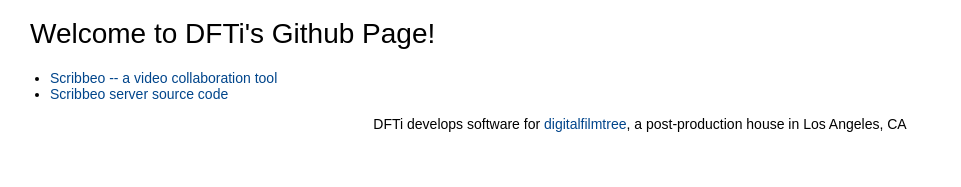
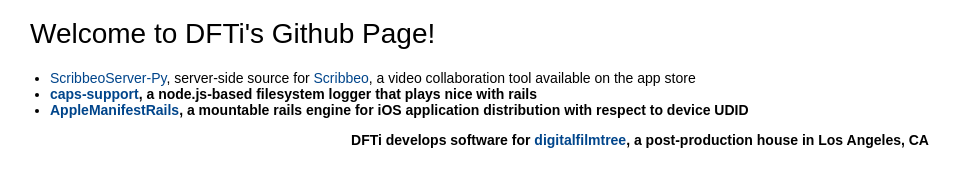
Before and after one commit to DFTi/dfti.github.io, a plain HTML site: page index.html in a window 1280 px wide. Shown: the part 155-342 px from the top of the page, without its empty margins (0-961 px from the left). Drawn offline with Linux system fonts and the light colour scheme.

Commit message:
update open source contributions

```diff
--- a/index.html
+++ b/index.html
@@ -13,8 +13,17 @@
     Welcome to DFTi's Github Page!
   </p>
   <ul>
-    <li><a href="http://scribbeo.com">Scribbeo -- a video collaboration tool</a></li>
-    <li><a href="https://github.com/DFTi/ScribbeoServer-Py">Scribbeo server source code</a></li>
+    <li>
+      <a href="https://github.com/DFTi/ScribbeoServer-Py">ScribbeoServer-Py</a>, server-side source for
+      <a href="http://scribbeo.com">Scribbeo</a>, a video collaboration tool available on the app store
+    </li>
+    <li>
+      <a href="https://github.com/DFTi/apple_manifest_rails"><b>caps-support</a>, a node.js-based filesystem logger that plays nice with rails
+    </li>
+    <li>
+      <a href="https://github.com/DFTi/apple_manifest_rails"><b>AppleManifestRails</a>, a mountable rails engine
+      for iOS application distribution with respect to device UDID
+    </li>
   </ul>
   <footer>
     DFTi develops software for <a href="http://digitalfilmtree.com">digitalfilmtree</a>, a post-production house in Los Angeles, CA
```
